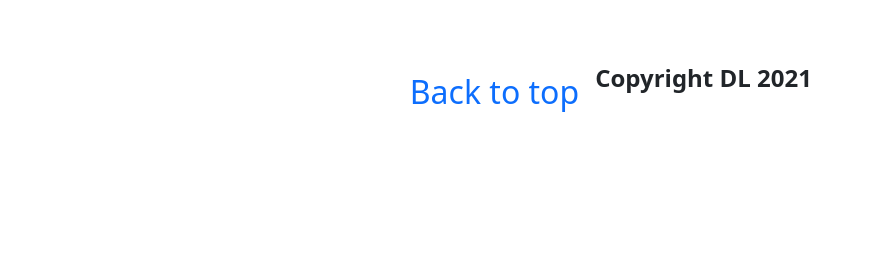
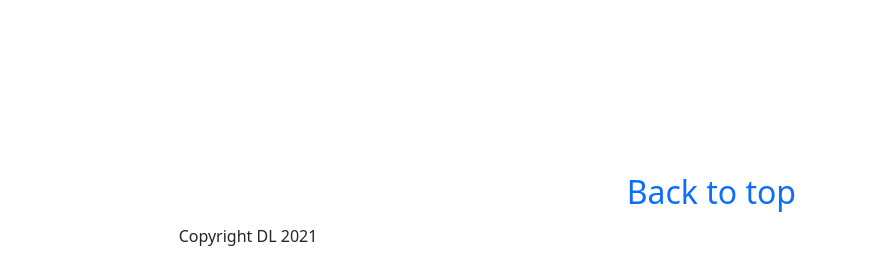
Before and after one commit to dleano/vintagecarwebsite, a plain HTML site: page index.html in a window 1280 px wide. Shown: the part 1566-1830 px from the top of the page, 386-1280 px from the left. Before the commit the page ends 1690 px from the top, so only its background shows below. Drawn offline with nearby package versions, Linux system fonts and the light colour scheme.

Commit message:
Added footer and centralised

```diff
--- a/index.html
+++ b/index.html
@@ -152,7 +152,7 @@
                 <h6>Phone: 01234567889</h6>
                 <h6>Email: email@email.com</h6>
         <p></p><iframe src="https://www.google.com/maps/embed?pb=!1m14!1m12!1m3!1d13268.62818735846!2d151.2918622!3d-33.7566074!2m3!1f0!2f0!3f0!3m2!1i1024!2i768!4f13.1!5e0!3m2!1sen!2sau!4v1630476833281!5m2!1sen!2sau"
-        width="200" height="300" style="border:0;" allowfullscreen="" loading="lazy"></iframe>
+        width="300" height="400" style="border:0;" allowfullscreen="" loading="lazy"></iframe>
         </div>
         </p>
     </section>
@@ -170,13 +170,12 @@
 <!-- back to top link ends -->
 
 </body>
+<!-- Footer starts here -->
+    <footer class="container text-center">
+    <p>Copyright DL 2021</p>
+            </footer>
+    <!-- Footer ends here -->
 
-<footer>
-<!-- Footer starts here -->
-    <p class="footer" id="footer" style="font-weight: bolder;font-weight:bold;font-size: x-large;">Copyright DL 2021</p>
-
-    <!-- Footer ends here -->
-</footer>
 
 
 </html>
```
Also changed, not shown: 1 other file.
